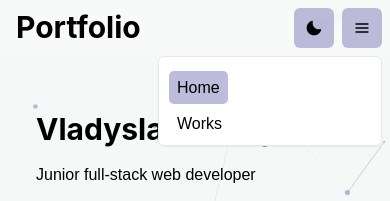
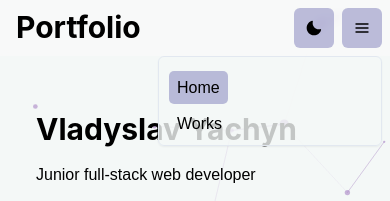
Before and after one commit to Reqvite/portfolio-page, a Next.js app: page / in a window 390 px wide. Both pictures are taken after a click on the button 362 px from the left and 28 px from the top of the page. Shown: the top 201 px of the page. Built offline with nearby package versions, Linux system fonts and the light colour scheme; grey boxes are pictures that could not be loaded.

Commit message:
Update MobileMenu.tsx

```diff
--- a/components/ui/MobileMenu.tsx
+++ b/components/ui/MobileMenu.tsx
@@ -1,6 +1,12 @@
 import { FC } from "react";
 import { HamburgerIcon } from "@chakra-ui/icons";
-import { IconButton, Menu, MenuButton, MenuList } from "@chakra-ui/react";
+import {
+  IconButton,
+  Menu,
+  MenuButton,
+  MenuList,
+  useColorModeValue,
+} from "@chakra-ui/react";
 import NavbarItem from "../Header/NavbarItem";
 import { navigation } from "@/data/navigation";
 
@@ -15,7 +21,12 @@ const MobileMenu: FC = () => {
         bg="accentColor.100"
         ml={2}
       />
-      <MenuList>
+      <MenuList
+        bg={useColorModeValue(
+          "rgb(244, 248, 247, 0.8)",
+          "rgba(32, 32, 35, 0.8)"
+        )}
+      >
         {navigation.map(({ id, title, path }) => (
           <NavbarItem key={id} title={title} path={path} />
         ))}
```
